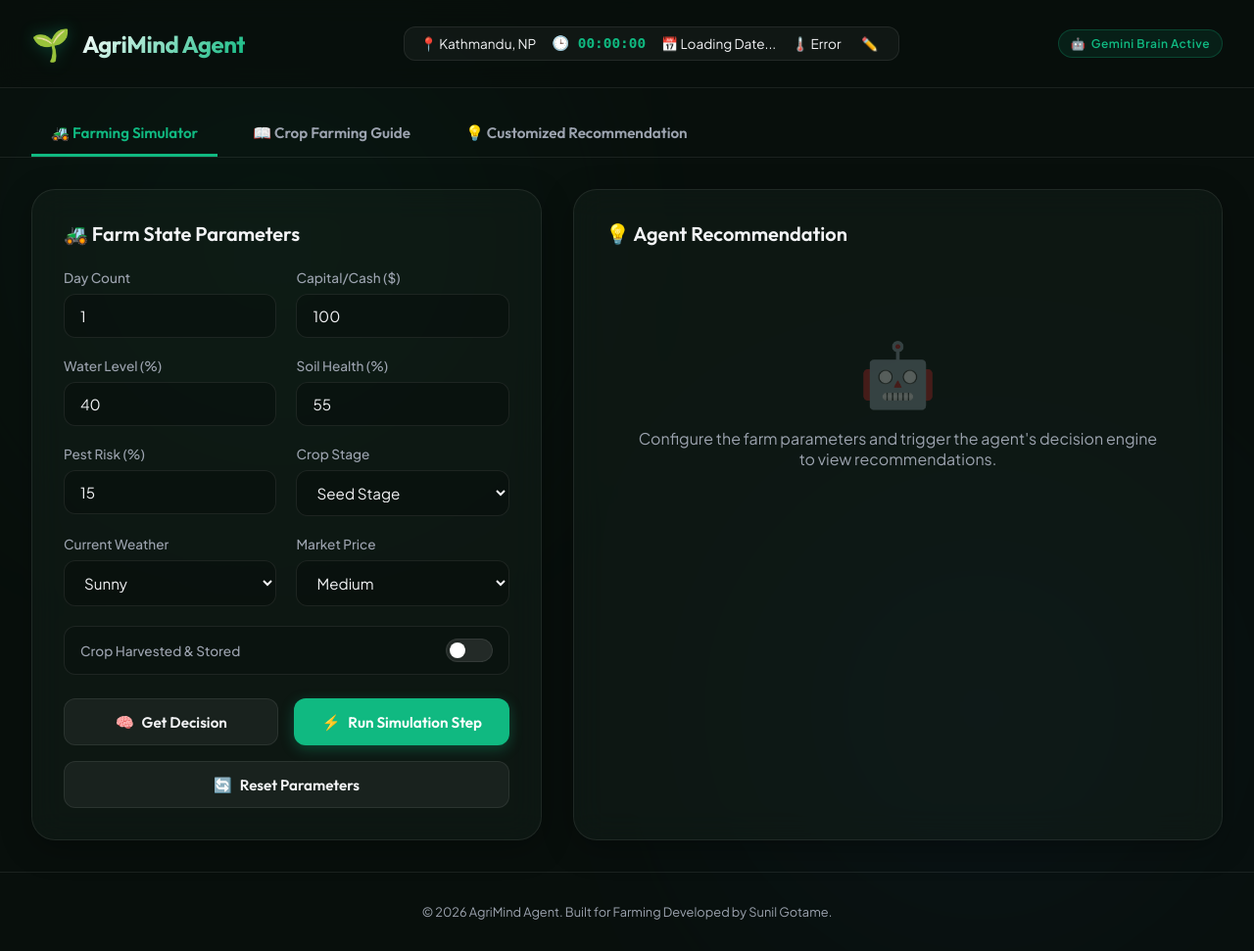
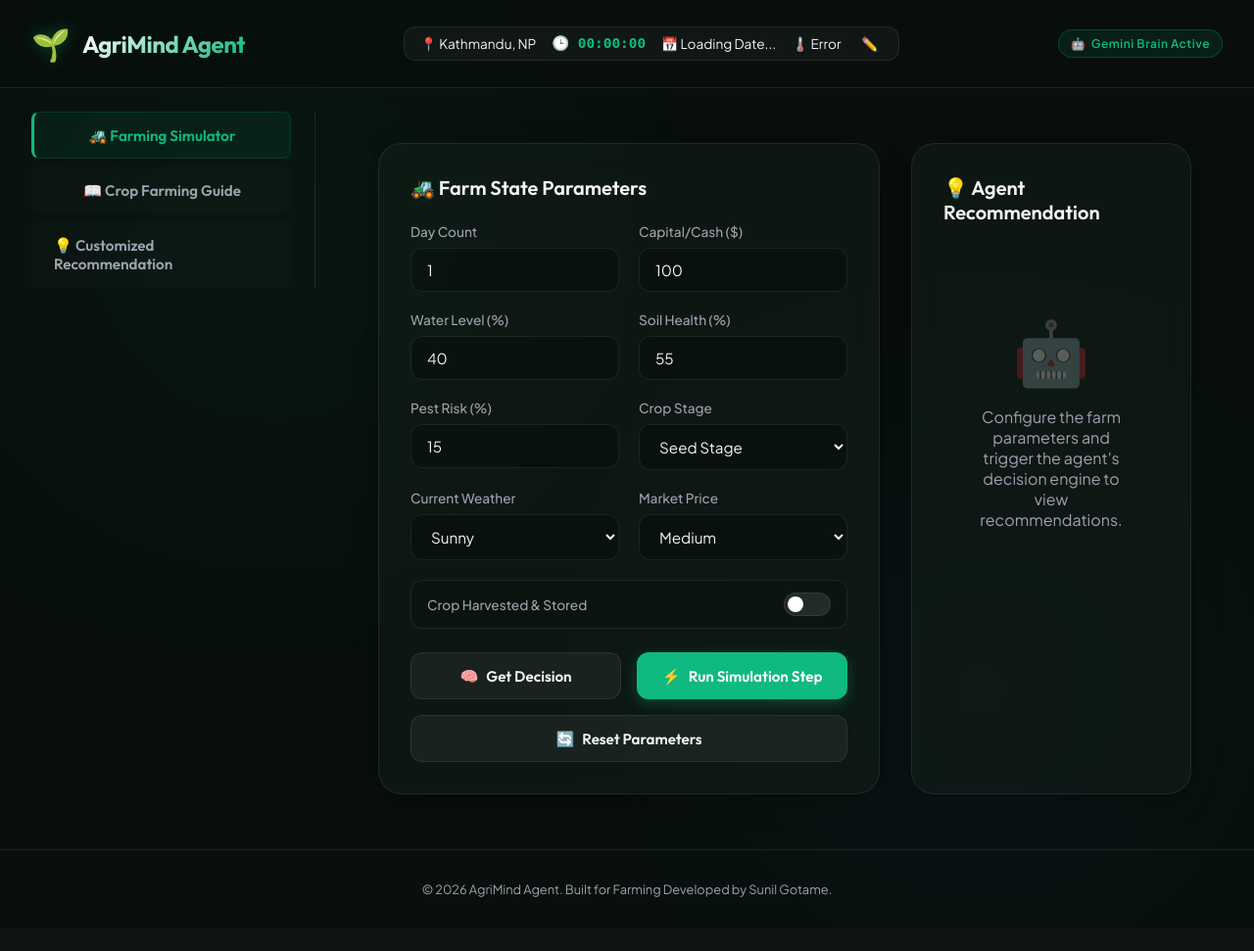
Before and after one commit to sghacker1111/farming_agent, a FastAPI app: page / in a window 1280 px wide. Shown: the whole page at 98% size. After the commit the page ends 916 px from the top, so only its background shows below. Run offline with FastAPI, Linux system fonts and the light colour scheme.

Commit message:
style: rearrange tab navigation to left vertical sidebar dashboard layout

```diff
--- a/static/style.css
+++ b/static/style.css
@@ -531,43 +531,64 @@ footer {
     }
 }
 
-/* Tab Navigation Styles */
-.tab-nav {
+/* Sidebar App Layout Containers */
+.app-container {
+    display: flex;
+    gap: 2rem;
     max-width: 1280px;
     width: 100%;
-    margin: 1.5rem auto 0 auto;
+    margin: 1.5rem auto;
     padding: 0 2rem;
+    align-items: flex-start;
+}
+
+.tab-content-container {
+    flex-grow: 1;
+    min-width: 0; /* Prevents flex items from overflowing */
+}
+
+/* Tab Navigation Styles (Vertical Sidebar) */
+.tab-nav {
     display: flex;
-    gap: 1rem;
-    border-bottom: 1px solid var(--border-color);
+    flex-direction: column;
+    gap: 0.5rem;
+    width: 290px;
+    min-width: 290px;
+    border-right: 1px solid var(--border-color);
+    padding-right: 1.5rem;
     z-index: 5;
 }
 
 .tab-btn {
-    background: transparent;
-    border: none;
-    border-bottom: 3px solid transparent;
+    background: rgba(255, 255, 255, 0.01);
+    border: 1px solid transparent;
+    border-left: 3px solid transparent;
     color: var(--text-muted);
     font-family: var(--font-heading);
     font-weight: 600;
     font-size: 0.95rem;
-    padding: 0.75rem 1.25rem;
+    padding: 0.85rem 1.25rem;
     cursor: pointer;
     transition: all 0.2s ease;
-    border-radius: 0;
+    border-radius: 8px;
     display: flex;
     align-items: center;
-    gap: 0.35rem;
+    gap: 0.5rem;
+    text-align: left;
+    width: 100%;
 }
 
 .tab-btn:hover {
     color: var(--text-main);
-    background: rgba(255, 255, 255, 0.02);
+    background: rgba(255, 255, 255, 0.04);
+    border-color: rgba(255, 255, 255, 0.02);
 }
 
 .tab-btn.active {
     color: var(--primary);
-    border-bottom-color: var(--primary);
+    background: rgba(16, 185, 129, 0.08);
+    border-color: rgba(16, 185, 129, 0.15);
+    border-left-color: var(--primary);
 }
 
 /* Tab Content Visibility */
--- a/templates/index.html
+++ b/templates/index.html
@@ -37,12 +37,14 @@
         </div>
     </header>
 
+    <div class="app-container">
         <nav class="tab-nav" aria-label="Main Navigation Tabs">
             <button class="tab-btn active" data-tab="simulator">🚜 Farming Simulator</button>
             <button class="tab-btn" data-tab="guide">📖 Crop Farming Guide</button>
             <button class="tab-btn" data-tab="recommendation">💡 Customized Recommendation</button>
         </nav>
 
+        <div class="tab-content-container">
             <div id="tab-simulator" class="tab-content active">
         <main>
             <!-- Farm State Inputs Column -->
@@ -472,6 +474,8 @@
             </section>
         </main>
     </div>
+        </div>
+    </div>
 
     <footer>
         <p>&copy; 2026 AgriMind Agent. Built for Farming Developed by Sunil Gotame.</p>
```
Also changed, not shown: other parts of static/style.css (+33 -0 lines). Lines whose indentation alone changed are shown as unchanged.
